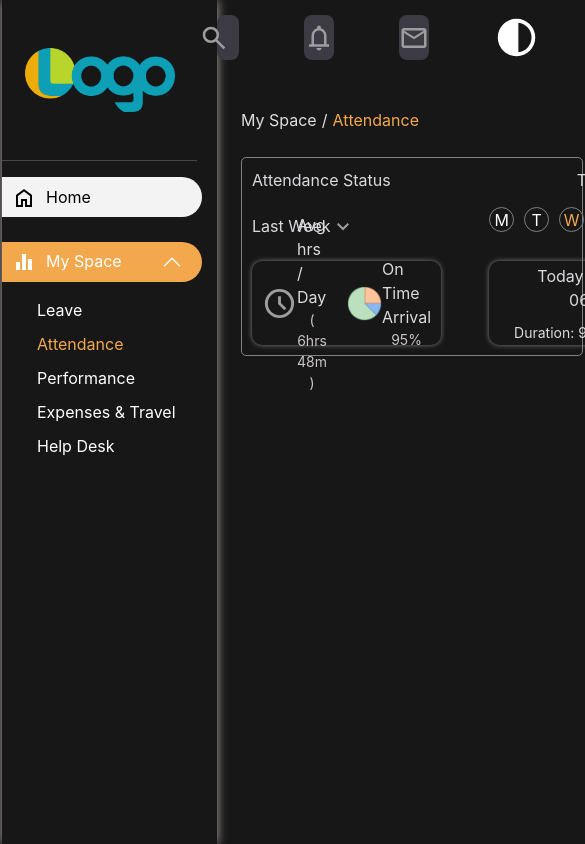
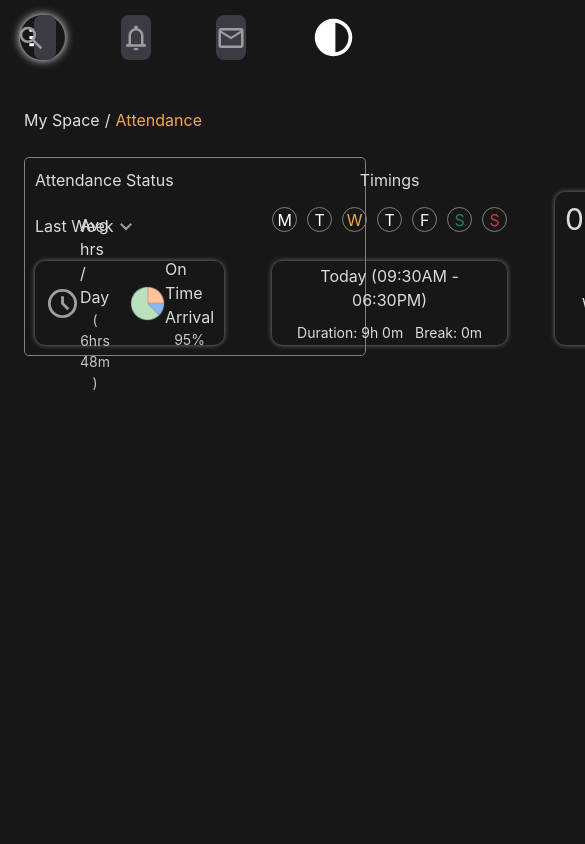
Before and after one commit to amitk-codes/attendance-management, a React (Create React App) app: page / in a window 390 px wide. Shown: the top 844 px of the page, 585 px wide, since content can reach past the window. Built offline with nearby package versions, Linux system fonts and the light colour scheme.

Commit message:
created a responsive sidebar with menu button

```diff
--- a/src/App.js
+++ b/src/App.js
@@ -1,12 +1,11 @@
 import { Body } from "./components/body";
 import { Navbar } from "./components/navbar";
-import { NavigationAddress } from "./components/navigationAddress";
+import { OffcanvasSidebar } from "./components/offcanvasSidebar";
 import { Sidebar } from "./components/sidebar";
 
 function App() {
   return (
     <div className=" d-flex justify-content-between">
-      <Sidebar />
       <div className=" w-100">
         <Navbar />
 
--- a/src/components/navbar/index.js
+++ b/src/components/navbar/index.js
@@ -5,10 +5,12 @@ import ThemeToggle from "../../assets/icons/dark_toggle.svg"
 import ProfileImg from "../../assets/images/profile_image.png"
 import { Searchbar } from './searchbar';
 import "../../stylesheets/navbar.css"
+import { OffcanvasSidebar } from '../offcanvasSidebar';
 
 export const Navbar = () => {
   return (
     <div className='d-flex nav-outer-div justify-content-center'>
+      <OffcanvasSidebar/>
       <Searchbar />
 
       <div className='nav-btns bordered-nav-btn'>
--- /dev/null
+++ b/src/components/offcanvasSidebar.js
@@ -0,0 +1,19 @@
+import React, { useState } from 'react';
+import { Offcanvas } from 'react-bootstrap';
+import { Sidebar } from './sidebar';
+import MenuIcon from "../assets/icons/menu_icon.svg"
+
+export const OffcanvasSidebar = () => {
+  const [open, setOpen] = useState(false)
+  return(
+    <div className='offcanvas-sidebar'>
+
+      <img onClick={()=>setOpen(true)} src={MenuIcon} alt='menu icon'/>
+
+
+      <Offcanvas style={{backgroundColor: "#171717"}}  className={" w-auto"} show={open} onHide={()=>setOpen(false)}>
+        <Sidebar/>
+      </Offcanvas>
+    </div>
+  )
+}
--- a/src/stylesheets/navbar.css
+++ b/src/stylesheets/navbar.css
@@ -1,6 +1,7 @@
 .nav-outer-div{
   margin-top: 15px;
   gap: 65px;
+  position: relative;
 }
 
 
@@ -59,3 +60,14 @@
   top: 50%;
   transform: translateY(-50%);
 }
+
+
+.offcanvas-sidebar img{
+  position: absolute;
+  left: 20px;
+  width: 45px;
+  height: 45px;
+  border-radius: 50%;
+  padding: 5px;
+  box-shadow: 0 0 10px white;
+}
```
Also changed, not shown: src/stylesheets/sidebar.css (+7 -0 lines), src/assets/icons/menu_icon.svg (added).
